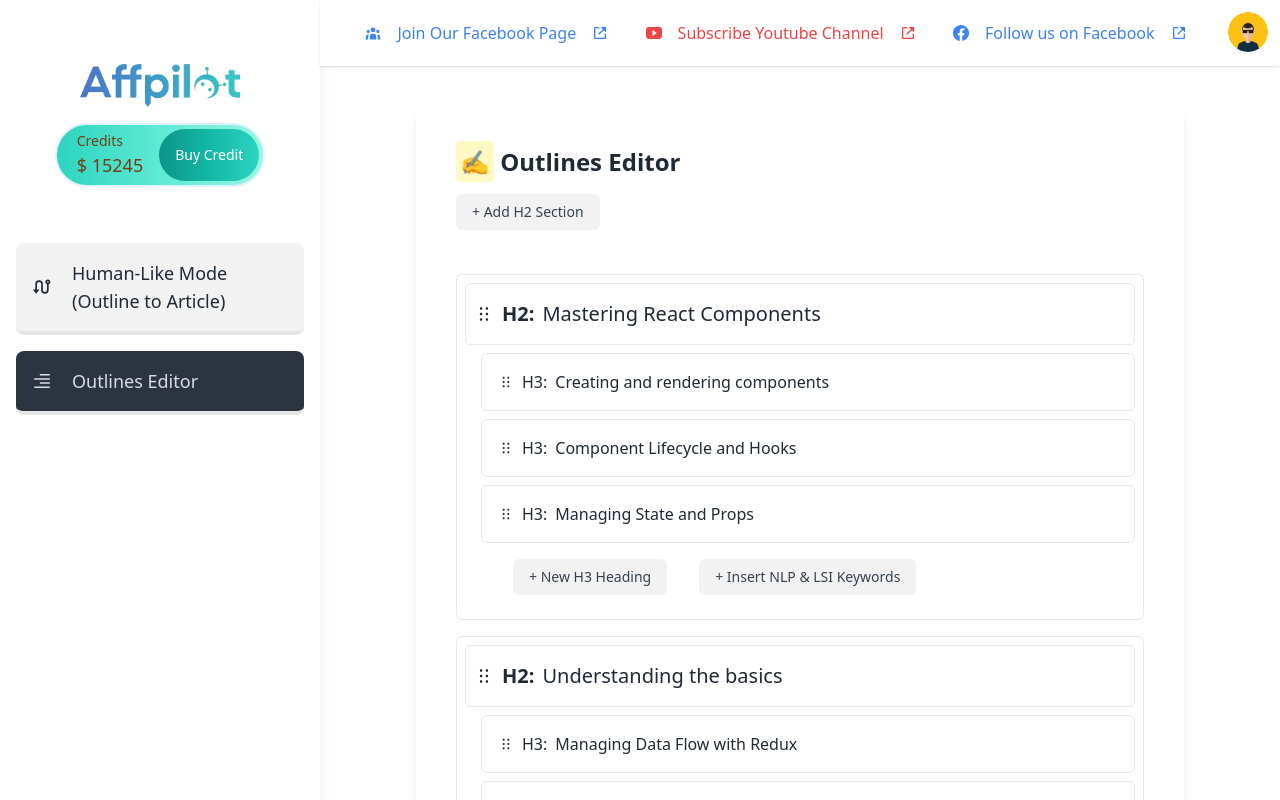
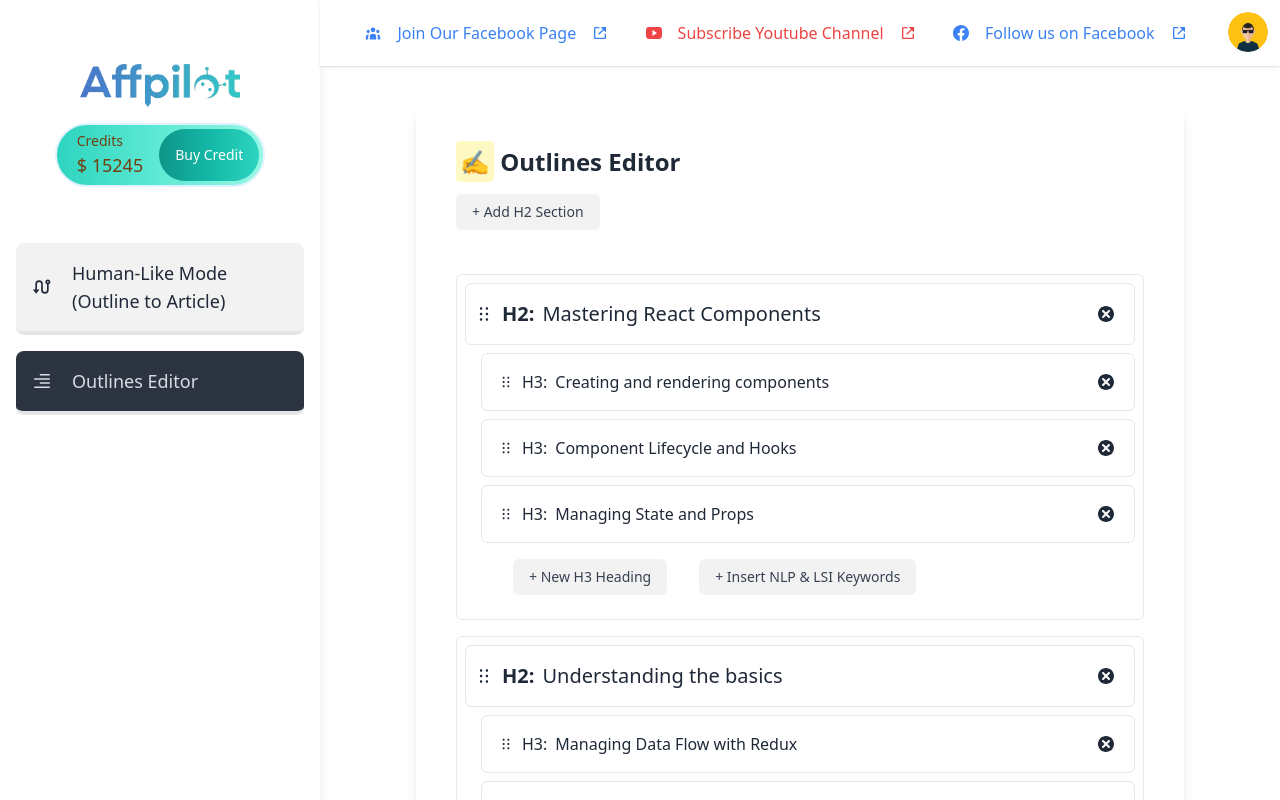
Before and after one commit to shahidcsebd/salman-sadik-coding-test, a React (Vite) app: page /outline in a window 1280 px wide. Shown: the top 800 px of the page. Built offline with nearby package versions, Linux system fonts and the light colour scheme.

Commit message:
hover-effect-fixed

```diff
--- a/src/components/Button.jsx
+++ b/src/components/Button.jsx
@@ -1,10 +1,11 @@
 import React from "react";
 
-const Button = ({ onHandleClick, text }) => {
+const Button = ({ onHandleClick, text, onHandleMouseOver }) => {
   return (
     <button
       className="inline-flex items-center px-4 py-2 bg-base-200 hover:bg-gray-300 text-gray-700 text-sm font-normal rounded-md"
       onClick={onHandleClick}
+      onMouseOver={onHandleMouseOver ? () => onHandleMouseOver(true) : null}
     >
       {text}
     </button>
--- a/src/components/OutlineCard.jsx
+++ b/src/components/OutlineCard.jsx
@@ -12,9 +12,11 @@ const OutlineCard = ({
   id,
   onSetOutlines,
   onOutlines,
+  setKeywordHover,
 }) => {
   const [h3InputBox, seth3InputBox] = useState(false);
   const [keywordBox, setKeywordBox] = useState(false);
+
   const [input, setInput] = useState("");
 
   const handleH3 = (e) => {
@@ -75,16 +77,13 @@ const OutlineCard = ({
           ref={provided.innerRef}
           className={`mb-4`}
         >
-          <div className="rounded-md border group-hover:border-blue-400 duration-1000">
-            <h3 className="py-4 flex justify-between items-center gap-2  text-xl text-left pl-2">
+          <div className="rounded-md border hover:border-blue-400 duration-1000">
+            <h3 className="py-4 flex  justify-between items-center gap-2  text-xl text-left pl-2">
               <span className="flex items-center gap-2">
                 <RiDraggable /> <span className="font-bold">H2:</span>{" "}
                 <span contentEditable>{heading}</span>
               </span>
-              <button
-                onClick={() => handleDeleteH2(id)}
-                className="hidden group-hover:block"
-              >
+              <button onClick={() => handleDeleteH2(id)}>
                 <TiDelete className="mr-4 text-2xl" />
               </button>
             </h3>
@@ -107,7 +106,7 @@ const OutlineCard = ({
                         : "bg-white"
                     }`}
                   >
-                    <h4 className="group text-md group-hover:border-blue-400 text-left pl-4 py-4 flex justify-between s items-center gap-2 border rounded-md">
+                    <h4 className=" text-md hover:border-blue-400 text-left pl-4 py-4 flex justify-between s items-center gap-2 border rounded-md">
                       <span className="flex items-center gap-2">
                         {" "}
                         <RiDraggable /> <span className="font-medium">
@@ -117,10 +116,7 @@ const OutlineCard = ({
                           {item.name}
                         </span>
                       </span>
-                      <button
-                        onClick={() => handleDeleteH3(item.id)}
-                        className="hidden duration-1000 transition-all group-hover:block"
-                      >
+                      <button onClick={() => handleDeleteH3(item.id)}>
                         <TiDelete className="mr-4 text-2xl" />
                       </button>
                     </h4>
@@ -134,10 +130,14 @@ const OutlineCard = ({
           <div>
             <div className="flex mt-4 pl-12 gap-8 ">
               <Button onHandleClick={handleAddH3} text="   + New H3 Heading" />
-              <Button
-                onHandleClick={handleAddKeyword}
-                text="  + Insert NLP & LSI Keywords"
-              />
+              <button
+                className="inline-flex items-center px-4 py-2 bg-base-200 hover:bg-gray-300 text-gray-700 text-sm font-normal rounded-md"
+                onClick={handleAddKeyword}
+                onMouseOver={() => setKeywordHover(true)}
+                onMouseLeave={() => setKeywordHover(false)}
+              >
+                + Insert NLP & LSI Keywords
+              </button>
             </div>
 
             {keywordBox && <Keywords />}
--- a/src/components/OutlinesCard.jsx
+++ b/src/components/OutlinesCard.jsx
@@ -1,4 +1,4 @@
-import React from "react";
+import React, { useState } from "react";
 import { Draggable } from "react-beautiful-dnd";
 import OutlineCard from "./OutlineCard";
 
@@ -10,6 +10,8 @@ const OutlinesCard = ({
   onOutlines,
   onSetOutlines,
 }) => {
+  const [keywordHover, setKeywordHover] = useState(false);
+
   return (
     <Draggable draggableId={draggableId} index={index} key={key}>
       {(provided, snapshot) => (
@@ -18,13 +20,19 @@ const OutlinesCard = ({
           {...provided.draggableProps}
           ref={provided.innerRef}
           className={`w-full bg-white border p-2 my-4 rounded-md group ${
-            snapshot.isDragging ? `border-blue-200 border-4` : ""
+            keywordHover
+              ? `border-indigo-600`
+              : snapshot.isDragging
+              ? "border-indigo-600"
+              : ""
           }`}
         >
           <OutlineCard
             {...outline}
             onSetOutlines={onSetOutlines}
             onOutlines={onOutlines}
+            keywordHover={keywordHover}
+            setKeywordHover={setKeywordHover}
           />
         </div>
       )}
```
